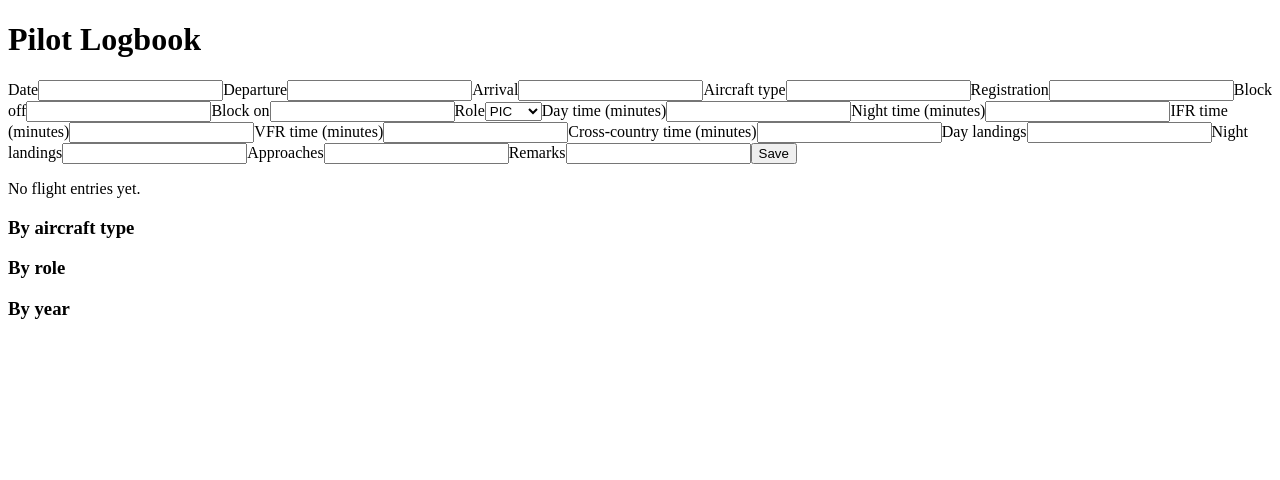
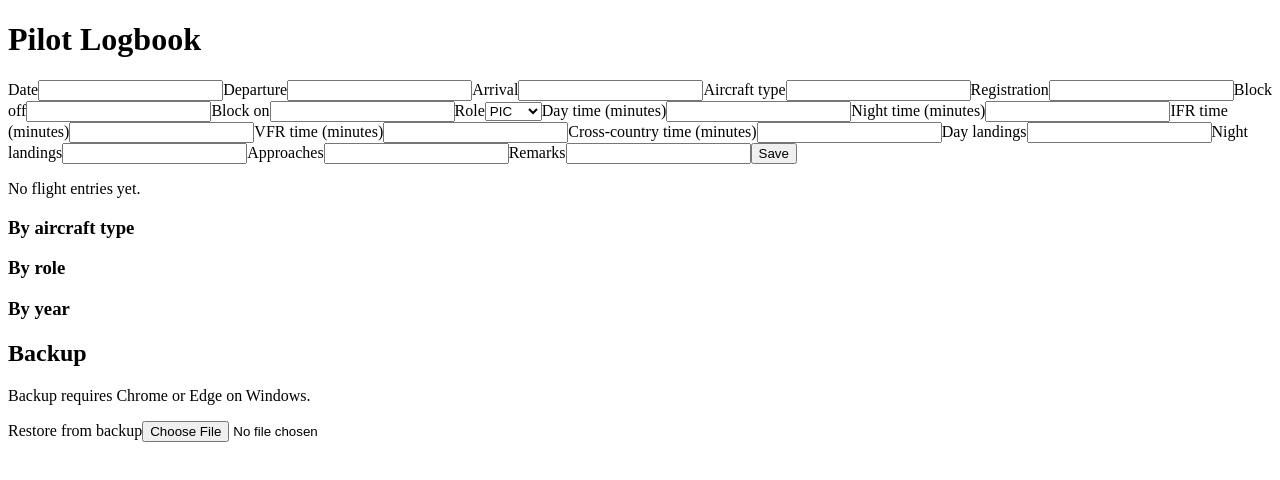
Before and after one commit to gamalaon-svg/pilot-logbook, a React (Vite) app: page / in a window 1280 px wide. Shown: the top 480 px of the page. Built offline with nearby package versions, Linux system fonts and the light colour scheme.

Commit message:
feat: wire backup and restore into App

```diff
--- a/src/App.tsx
+++ b/src/App.tsx
@@ -4,19 +4,35 @@ import { addFlightEntry, deleteFlightEntry, getAllFlightEntries, updateFlightEnt
 import { FlightEntryForm } from "./components/FlightEntryForm";
 import { FlightEntryList } from "./components/FlightEntryList";
 import { TotalsSummary } from "./components/TotalsSummary";
+import { BackupSettings } from "./components/BackupSettings";
+import { connectBackupFolder, getBackupStatus, writeBackup, type BackupStatus } from "./backup/backupWriter";
+import { readAndParseBackupFile, replaceAllFlightEntries } from "./backup/restore";
 import type { FlightEntry } from "./types/flightEntry";
+
+const INITIAL_BACKUP_STATUS: BackupStatus = { supported: false, connected: false };
 
 export default function App() {
   const [entries, setEntries] = useState<FlightEntry[]>([]);
   const [editingEntry, setEditingEntry] = useState<FlightEntry | undefined>(undefined);
+  const [backupStatus, setBackupStatus] = useState<BackupStatus>(INITIAL_BACKUP_STATUS);
 
   async function reload() {
     setEntries(await getAllFlightEntries(db));
   }
 
+  async function refreshBackupStatus() {
+    setBackupStatus(await getBackupStatus(db));
+  }
+
   useEffect(() => {
     reload();
+    refreshBackupStatus();
   }, []);
+
+  async function triggerBackup() {
+    await writeBackup(db);
+    await refreshBackupStatus();
+  }
 
   async function handleSubmit(entry: FlightEntry) {
     if (editingEntry?.id !== undefined) {
@@ -26,10 +42,35 @@ export default function App() {
       await addFlightEntry(db, entry);
     }
     await reload();
+    await triggerBackup();
   }
 
   async function handleDelete(id: number) {
     await deleteFlightEntry(db, id);
+    await reload();
+    await triggerBackup();
+  }
+
+  async function handleConnect() {
+    await connectBackupFolder(db);
+    await triggerBackup();
+  }
+
+  async function handleRestoreFile(file: File) {
+    let parsedEntries: FlightEntry[];
+    try {
+      parsedEntries = await readAndParseBackupFile(file);
+    } catch (err) {
+      window.alert(`Could not read backup file: ${(err as Error).message}`);
+      return;
+    }
+    const confirmed = window.confirm(
+      `This will replace your current ${entries.length} flight entries with ${parsedEntries.length} entries from this backup. This can't be undone. Continue?`
+    );
+    if (!confirmed) {
+      return;
+    }
+    await replaceAllFlightEntries(db, parsedEntries);
     await reload();
   }
 
@@ -39,6 +80,7 @@ export default function App() {
       <FlightEntryForm key={editingEntry?.id ?? "new"} initialValue={editingEntry} onSubmit={handleSubmit} />
       <FlightEntryList entries={entries} onEdit={setEditingEntry} onDelete={handleDelete} />
       <TotalsSummary entries={entries} />
+      <BackupSettings status={backupStatus} onConnect={handleConnect} onRestoreFile={handleRestoreFile} />
     </main>
   );
 }
```
Also changed, not shown: 1 other file (tests, documents, lock files or other folders).
